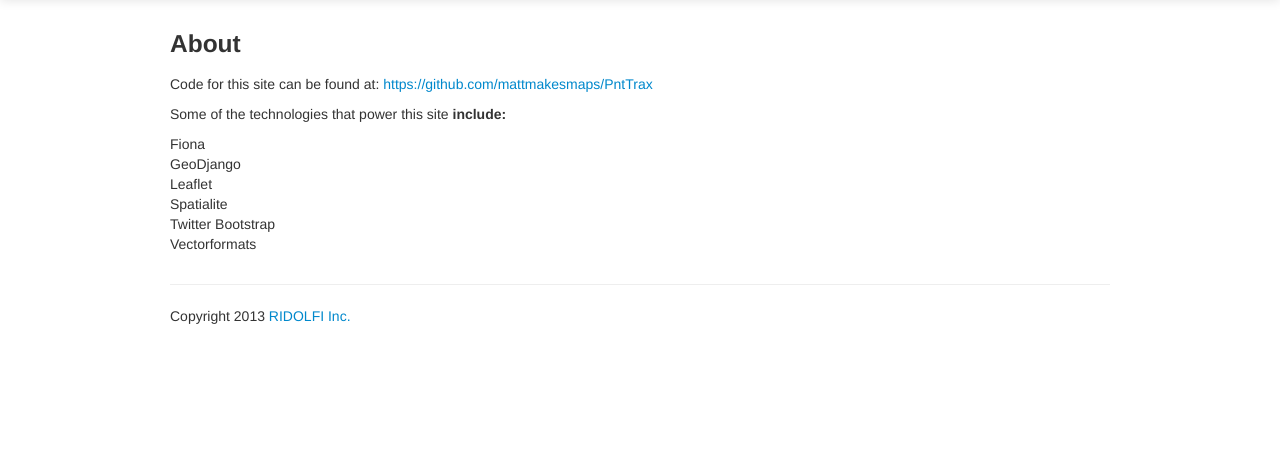
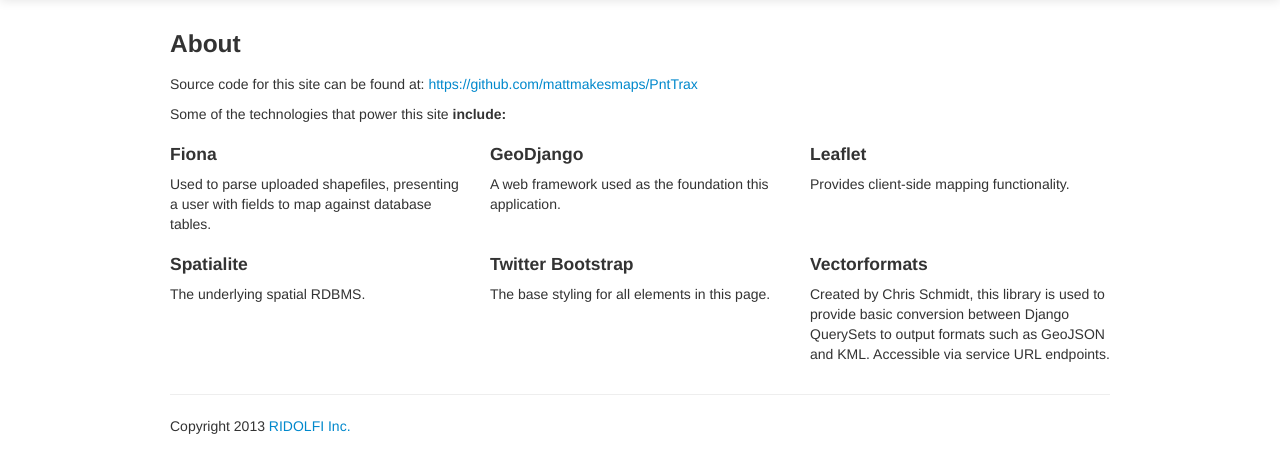
Before and after one commit to mattmakesmaps/PntTrax, a Django app: template templates/GPSTracker/about.html in a window 1280 px wide. Shown: the part 46-519 px from the top of the page. Run offline with Django 3.2, Linux system fonts and the light colour scheme; the template is opened without the code that fills it, so the values that code supplies are empty; some libraries are stand-ins or nearby versions.

Commit message:
Updated about page.

```diff
--- a/templates/GPSTracker/about.html
+++ b/templates/GPSTracker/about.html
@@ -6,16 +6,36 @@
 <div class="row">
     <div class="span12">
         <h3>About</h3>
-        <p>Code for this site can be found at: <a href="https://github.com/mattmakesmaps/PntTrax">https://github.com/mattmakesmaps/PntTrax</a></p>
+        <p>Source code for this site can be found at: <a href="https://github.com/mattmakesmaps/PntTrax">https://github.com/mattmakesmaps/PntTrax</a></p>
         <p>Some of the technologies that power this site <strong>include:</strong></p>
-        <ul class="unstyled">
-            <li>Fiona</li>
-            <li>GeoDjango</li>
-            <li>Leaflet</li>
-            <li>Spatialite</li>
-            <li>Twitter Bootstrap</li>
-            <li>Vectorformats</li>
-        </ul>
+    </div>
+</div>
+<div class="row">
+    <div class="span4">
+        <h4>Fiona</h4>
+        <p>Used to parse uploaded shapefiles, presenting a user with fields to map against database tables.</p>
+    </div>
+    <div class="span4">
+        <h4>GeoDjango</h4>
+        <p>A web framework used as the foundation this application.</p>
+    </div>
+    <div class="span4">
+        <h4>Leaflet</h4>
+        <p>Provides client-side mapping functionality.</p>
+    </div>
+</div>
+<div class="row">
+    <div class="span4">
+        <h4>Spatialite</h4>
+        <p>The underlying spatial RDBMS.</p>
+    </div>
+    <div class="span4">
+        <h4>Twitter Bootstrap</h4>
+        <p>The base styling for all elements in this page.</p>
+    </div>
+    <div class="span4">
+        <h4>Vectorformats</h4>
+        <p>Created by Chris Schmidt, this library is used to provide basic conversion between Django QuerySets to output formats such as GeoJSON and KML. Accessible via service URL endpoints.</p>
     </div>
 </div>
 {% endblock %}
```
Also changed, not shown: 1 other file.
